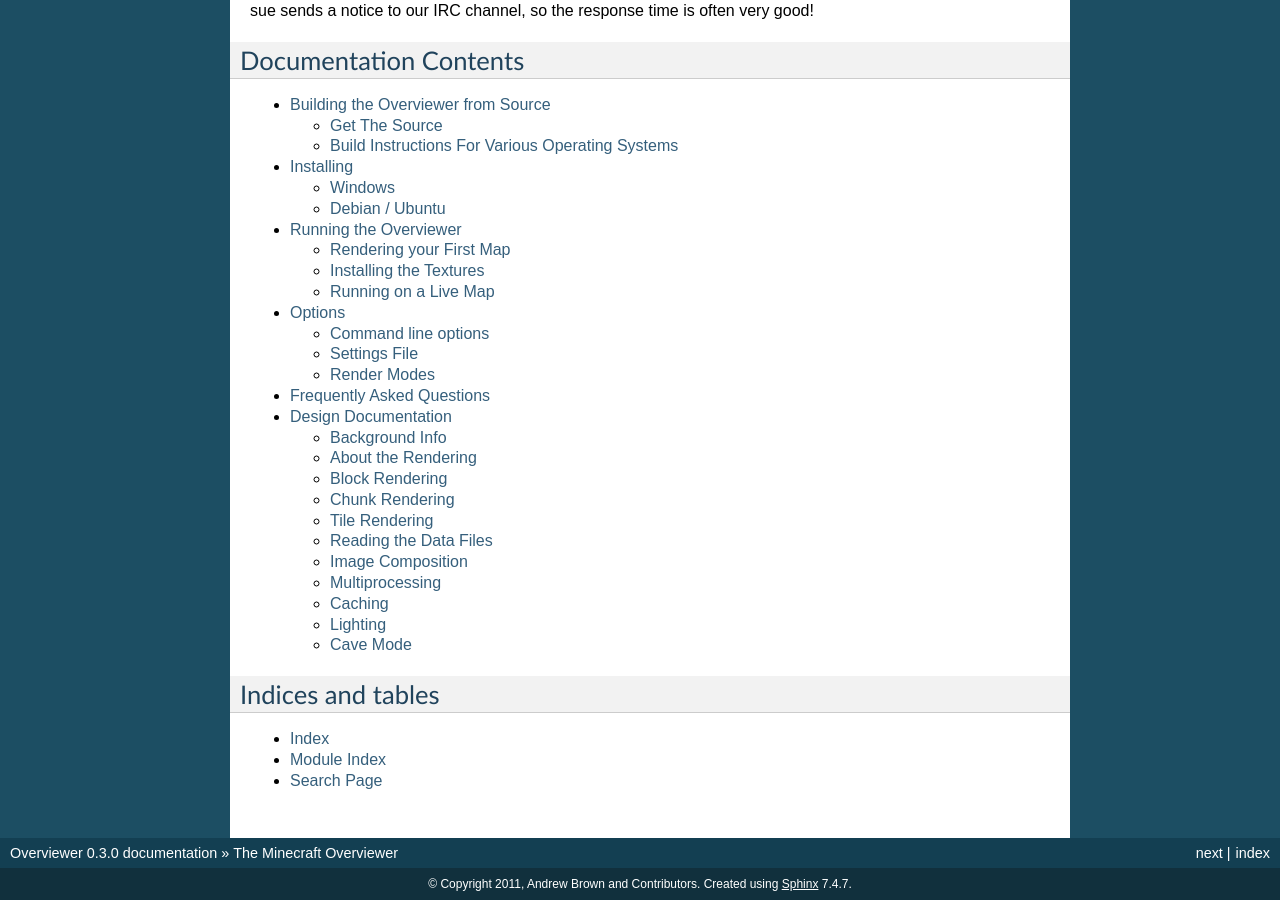
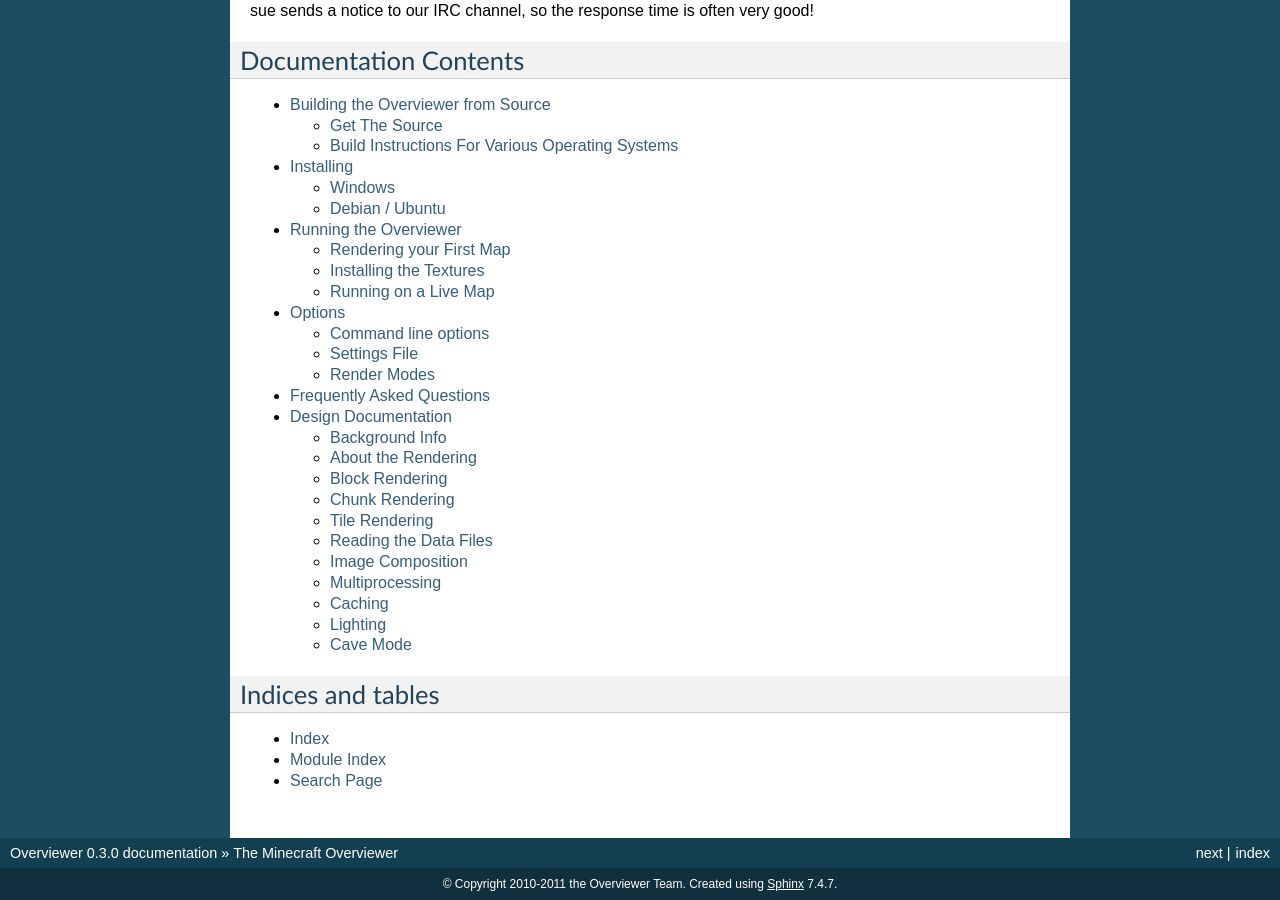
Before and after one commit to overviewer/Minecraft-Overviewer, a Sphinx documentation site: the page built from docs/index.rst, in a window 1280 px wide and 900 px high, scrolled down 686 px. Built offline with Sphinx 7.4.7, drawn with Linux system fonts in a browser that asks for light colours.

Commit message:
changed authors field and version

```diff
--- a/docs/conf.py
+++ b/docs/conf.py
@@ -41,14 +41,14 @@
 
 # General information about the project.
 project = u'Overviewer'
-copyright = u'2011, Andrew Brown and Contributors'
+copyright = u'2010-2011 the Overviewer Team'
 
 # The version info for the project you're documenting, acts as replacement for
 # |version| and |release|, also used in various other places throughout the
 # built documents.
 #
 # The short X.Y version.
-version = '0.3.0'
+version = '0.3'
 # The full version, including alpha/beta/rc tags.
 release = '0.3.0'
 
@@ -179,7 +179,7 @@
 # (source start file, target name, title, author, documentclass [howto/manual]).
 latex_documents = [
   ('index', 'Overviewer.tex', u'Overviewer Documentation',
-   u'Andrew Brown and Contributors', 'manual'),
+   u'The Overviewer Team', 'manual'),
 ]
 
 # The name of an image file (relative to this directory) to place at the top of
@@ -212,5 +212,5 @@
 # (source start file, name, description, authors, manual section).
 man_pages = [
     ('index', 'overviewer', u'Overviewer Documentation',
-     [u'Andrew Brown and Contributors'], 1)
+     [u'The Overviewer Team'], 1)
 ]
```
